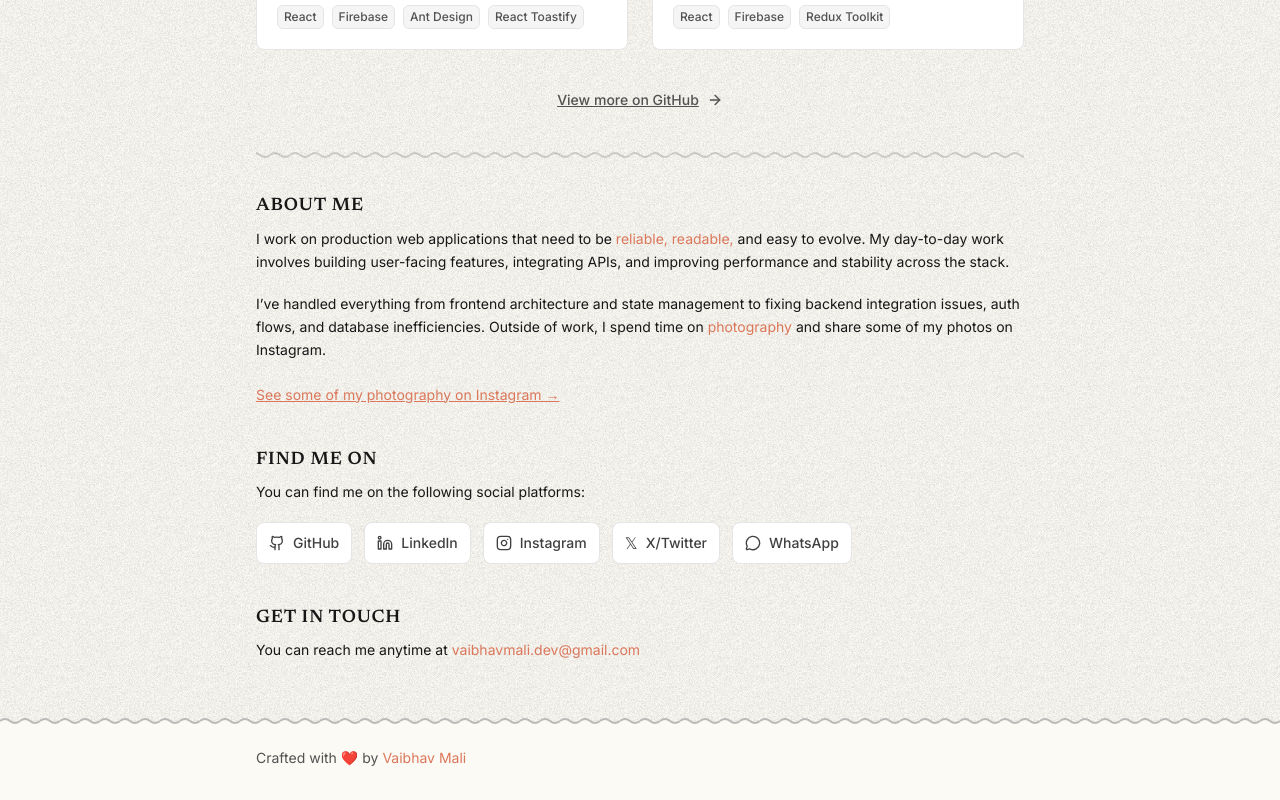
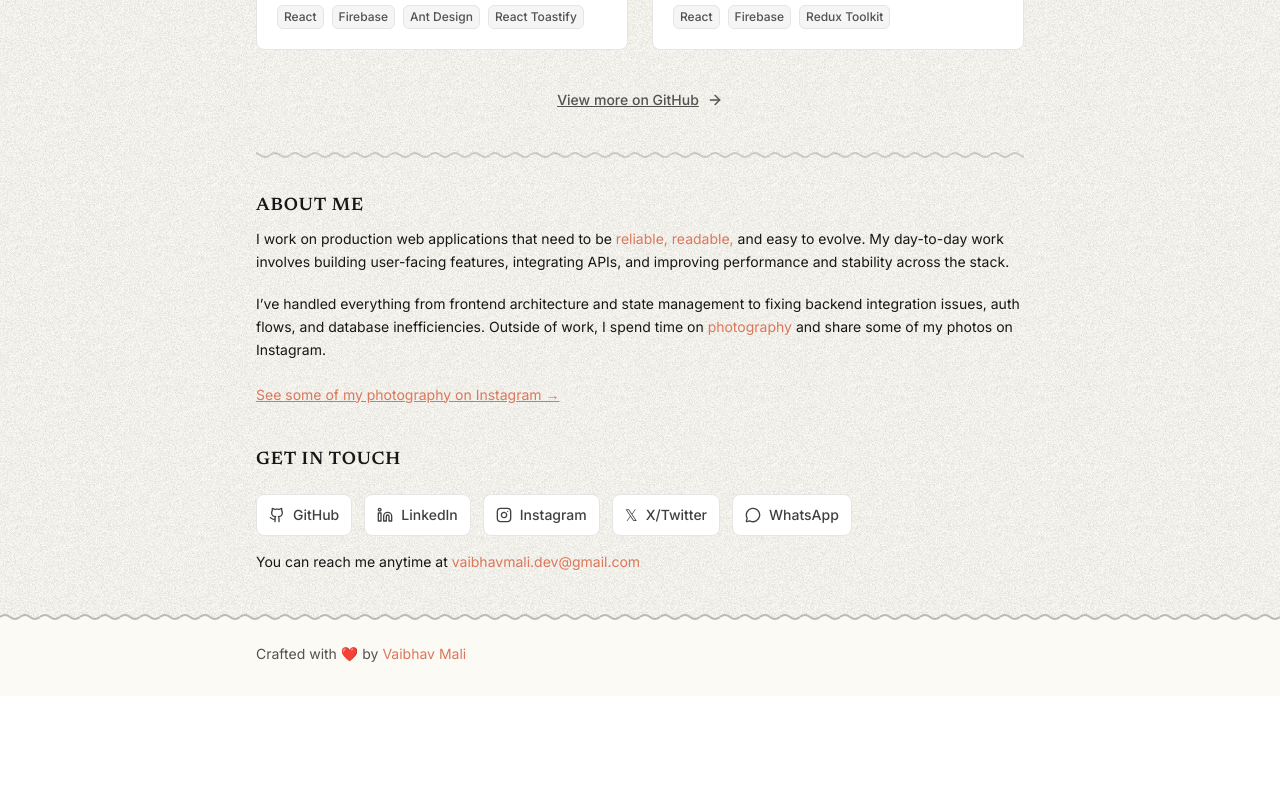
Before and after one commit to vaibhavmali-git/portfolio, a Next.js app: page / in a window 1280 px wide. Shown: the part 2921-3721 px from the top of the page. After the commit the page ends 3617 px from the top, so only its background shows below. Built offline with nearby package versions, Linux system fonts and the light colour scheme.

Commit message:
style: remove redundant contact content and adjust footer padding

```diff
--- a/app/page.tsx
+++ b/app/page.tsx
@@ -36,7 +36,7 @@ export default function Home() {
       <div className="relative z-10">
         <Navbar />
 
-        <main className="max-w-204 mx-auto px-6 pt-20 pb-14 space-y-10">
+        <main className="max-w-204 mx-auto px-6 pt-20 pb-10 space-y-10">
           <Hero />
           <Divider />
 
--- a/components/Contact.tsx
+++ b/components/Contact.tsx
@@ -5,8 +5,8 @@ export function Contact() {
     return (
         <section className="space-y-5 scroll-mt-20">
             <div className="space-y-2">
-                <h2 className="font-semibold text-neutral-900 dark:text-neutral-200 uppercase tracking-wider font-serif text-lg">GET IN TOUCH</h2>
-                <div className="space-y-1   text-sm text-neutral-900 dark:text-neutral-300">
+
+                <div className="space-y-1   text-sm text-neutral-900 dark:text-neutral-300 -mt-6">
                     <p>
                         You can reach me anytime at{' '}
                         <a
--- a/components/Contacts.tsx
+++ b/components/Contacts.tsx
@@ -7,11 +7,9 @@ export function Contacts() {
     <section className="space-y-5" id="contact">
       <div className="space-y-2">
         <h2 className="font-semibold text-neutral-900 dark:text-neutral-200 uppercase tracking-wider font-serif text-lg">
-          FIND ME ON
+          GET IN TOUCH
         </h2>
-        <p className="text-neutral-900 dark:text-neutral-300 text-sm">
-          You can find me on the following social platforms:
-        </p>
+
       </div>
 
       <div className="flex flex-wrap gap-3">
```
